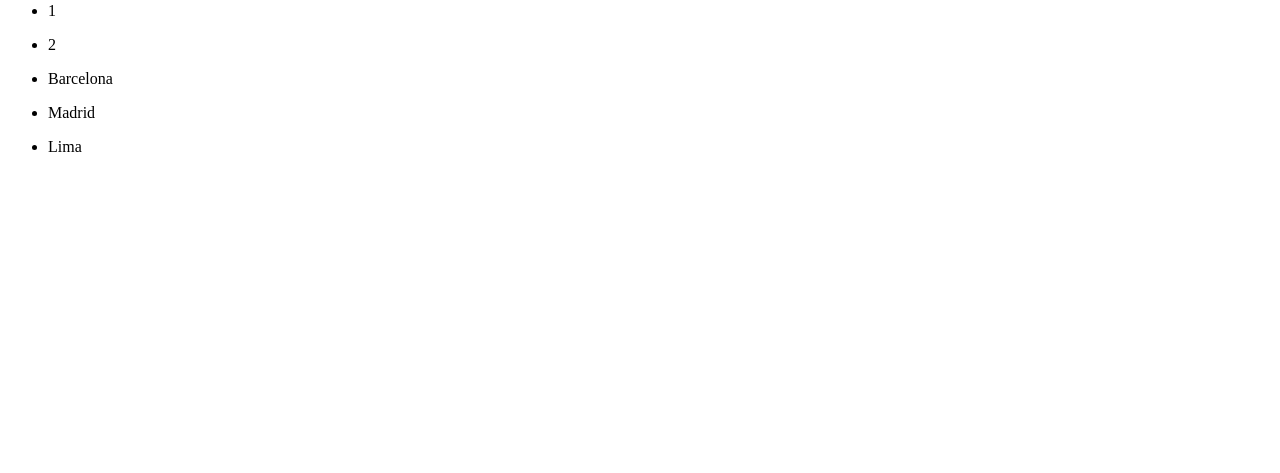
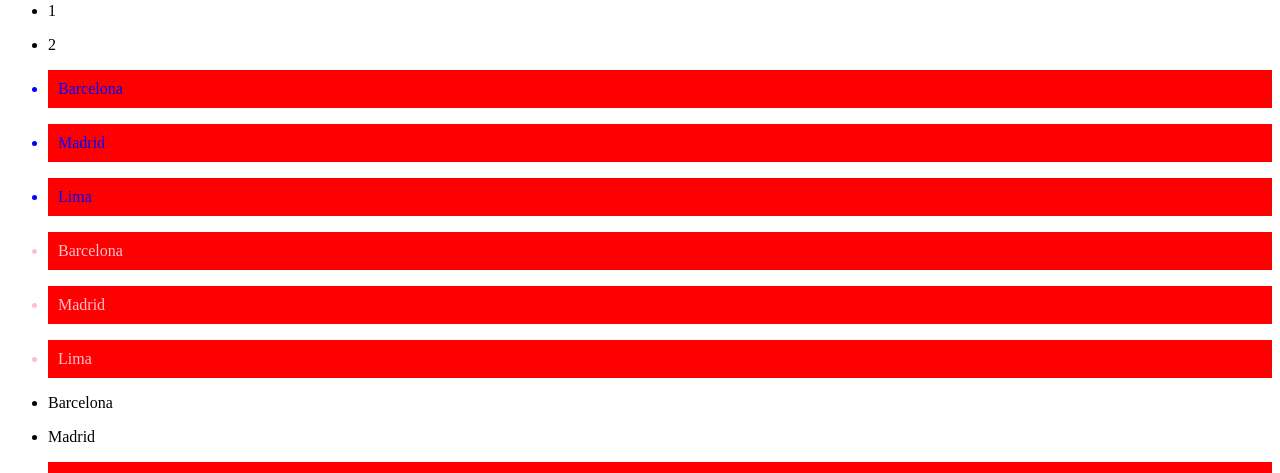
Before and after one commit to LucilaAllende/ProjectCities2022, an Angular app: page / in a window 1280 px wide. Shown: the part 472-945 px from the top of the page. Before the commit the page ends 800 px from the top, so only its background shows below. Built offline with nearby package versions, Linux system fonts and the light colour scheme.

Commit message:
Using attribute directives ngClass and ngStyles

```diff
--- a/src/app/app.component.html
+++ b/src/app/app.component.html
@@ -10,6 +10,23 @@
 <ul *ngFor="let number of [0,1,2]" >
   <li>{{number}}</li>
 </ul>
+
+<!--string-->
 <ul *ngFor="let city of cities" >
-  <li>{{city}}</li>
+  <li [ngClass]="'selected blue'">{{city}}</li>
 </ul>
+
+<!--string[]-->
+<ul *ngFor="let city of cities" >
+  <li [ngClass]="['selected', 'pink']">{{city}}</li>
+</ul>
+
+<!--object-->
+<ul *ngFor="let city of cities" >
+  <li [ngClass]="{'selected':city === 'Lima', 'black':true }">{{city}}</li>
+</ul>
+
+<!--ngStyle-->
+<ul *ngFor="let city of cities" >
+  <li [ngStyle]="{'color':'white','background-color': city==='Madrid' ? 'blue': 'purple'}">{{city}}</li>
+</ul>
--- a/src/app/app.component.scss
+++ b/src/app/app.component.scss
@@ -0,0 +1,22 @@
+.selected{
+    background-color: red;
+    color: white;
+    padding: 10px;
+}
+
+.onSelected{
+    background-color: white;
+    padding: 10px;
+}
+
+.blue{
+    color: blue;
+}
+
+.pink{
+    color: pink;
+}
+
+.black{
+    color: black;
+}
```
